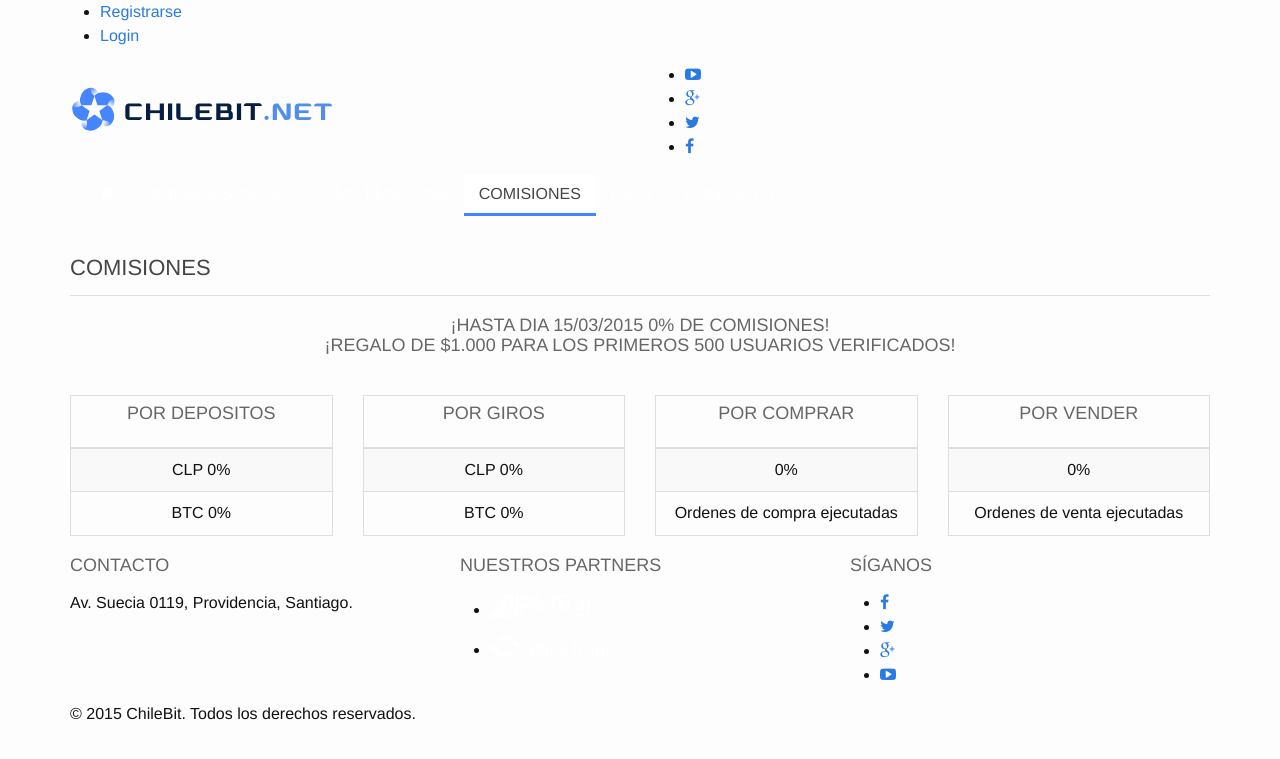
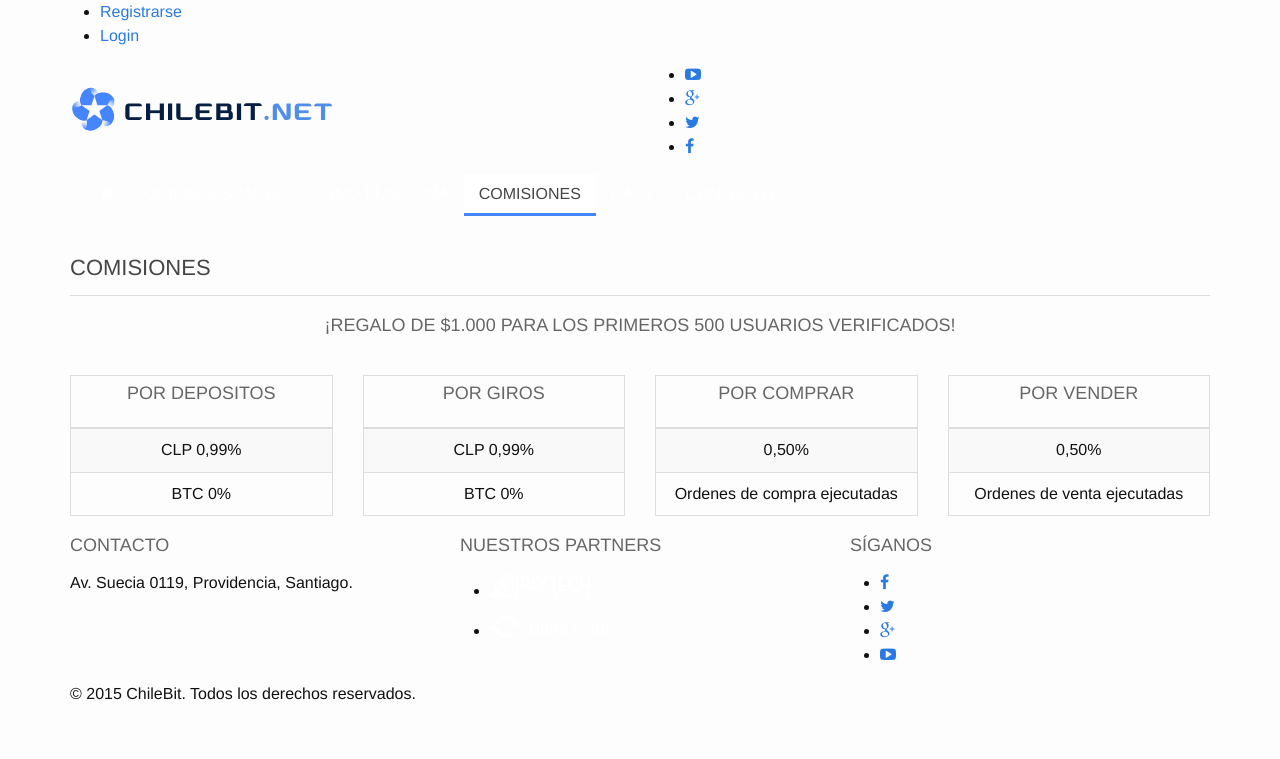
Before and after one commit to chilebit/site, a Jekyll site: the page built from comisiones.html, in a window 1280 px wide. Shown: the top 759 px of the page. Built offline with Jekyll 4.4.1, drawn with Linux system fonts in a browser that asks for light colours.

Commit message:
Update Fees
Fees

```diff
--- a/comisiones.html
+++ b/comisiones.html
@@ -8,8 +8,7 @@ layout: page
 		</div>
 
 		<div class="row">
-			<h3 class="c-blue" align="center">¡Hasta dia 15/03/2015 0% de comisiones!<br>
-				¡Regalo de $1.000 para los primeros 500 usuarios verificados!</h3>
+			<h3 class="c-blue" align="center">¡Regalo de $1.000 para los primeros 500 usuarios verificados!</h3>
 			<br>
 			<div class="col-md-3 col-sm-6 mb50">
 				<table class="table table-striped table-hover table-bordered text-center">
@@ -20,8 +19,8 @@ layout: page
 					</thead>
 					<tbody>
 						<tr>
-							<!--<td class="price-comision c-green">CLP 1,5%</td>-->
-							<td class="price-comision c-green">CLP 0%</td>
+						<td class="price-comision c-green">CLP 0,99%</td>
+
 						</tr>
 
 						<tr>
@@ -41,8 +40,8 @@ layout: page
 					</thead>
 					<tbody>
 						<tr>
-							<!--<td class="price-comision c-blue">CLP 1,5%</td>-->
-							<td class="price-comision c-blue">CLP 0%</td>
+							<td class="price-comision c-blue">CLP 0,99%</td>
+
 						</tr>
 
 						<tr>
@@ -62,8 +61,7 @@ layout: page
 					</thead>
 					<tbody>
 						<tr>
-							<!--<td class="price-comision c-green">0,75%</td>-->
-							<td class="price-comision c-green">0%</td>
+							<td class="price-comision c-green">0,50%</td>
 						</tr>
 
 						<tr>
@@ -83,8 +81,7 @@ layout: page
 					</thead>
 					<tbody>
 						<tr>
-							<!--<td class="price-comision c-blue">0,75%</td>-->
-							<td class="price-comision c-blue">0%</td>
+							<td class="price-comision c-blue">0,50%</td>
 						</tr>
 
 						<tr>
```
